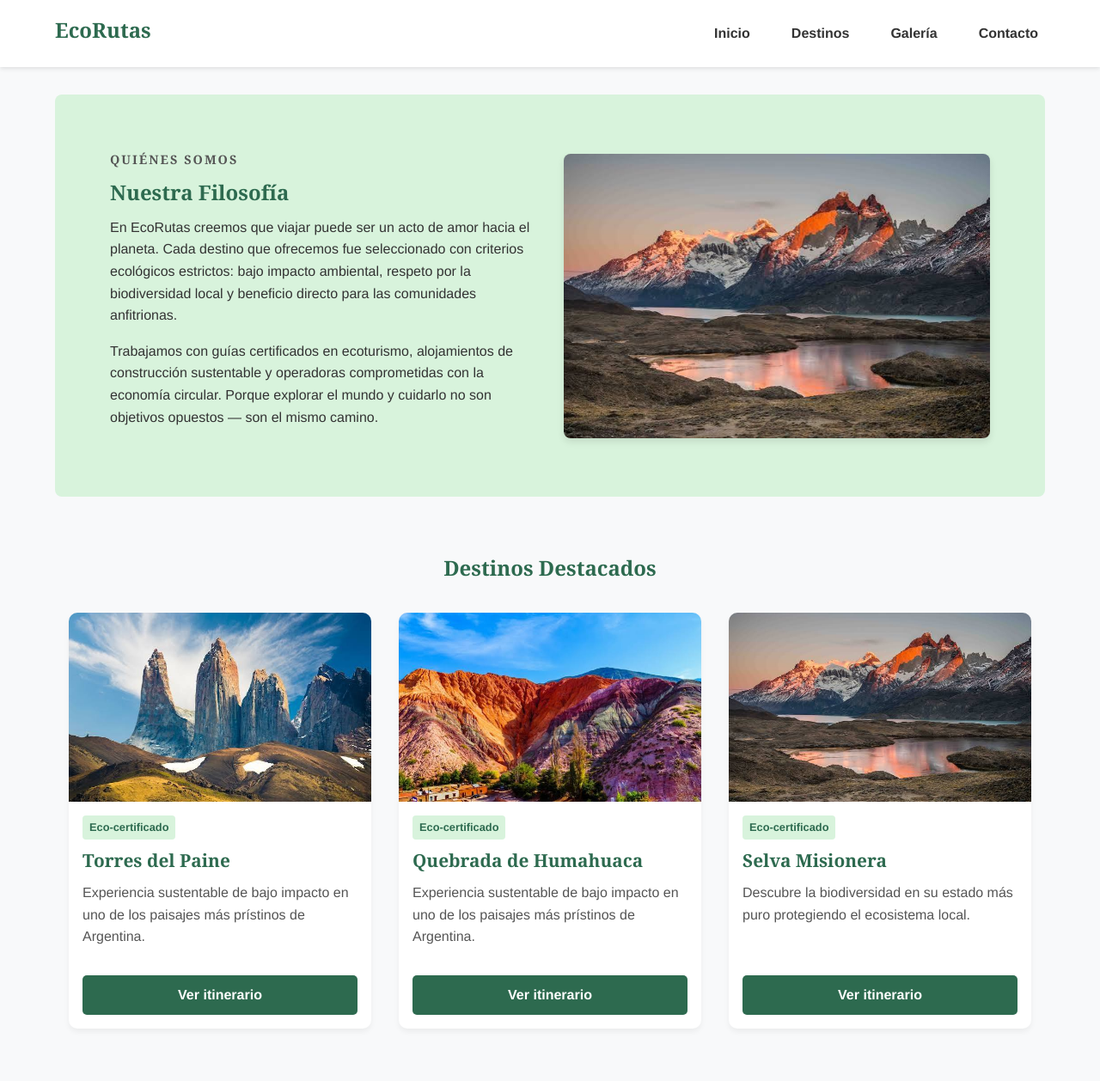
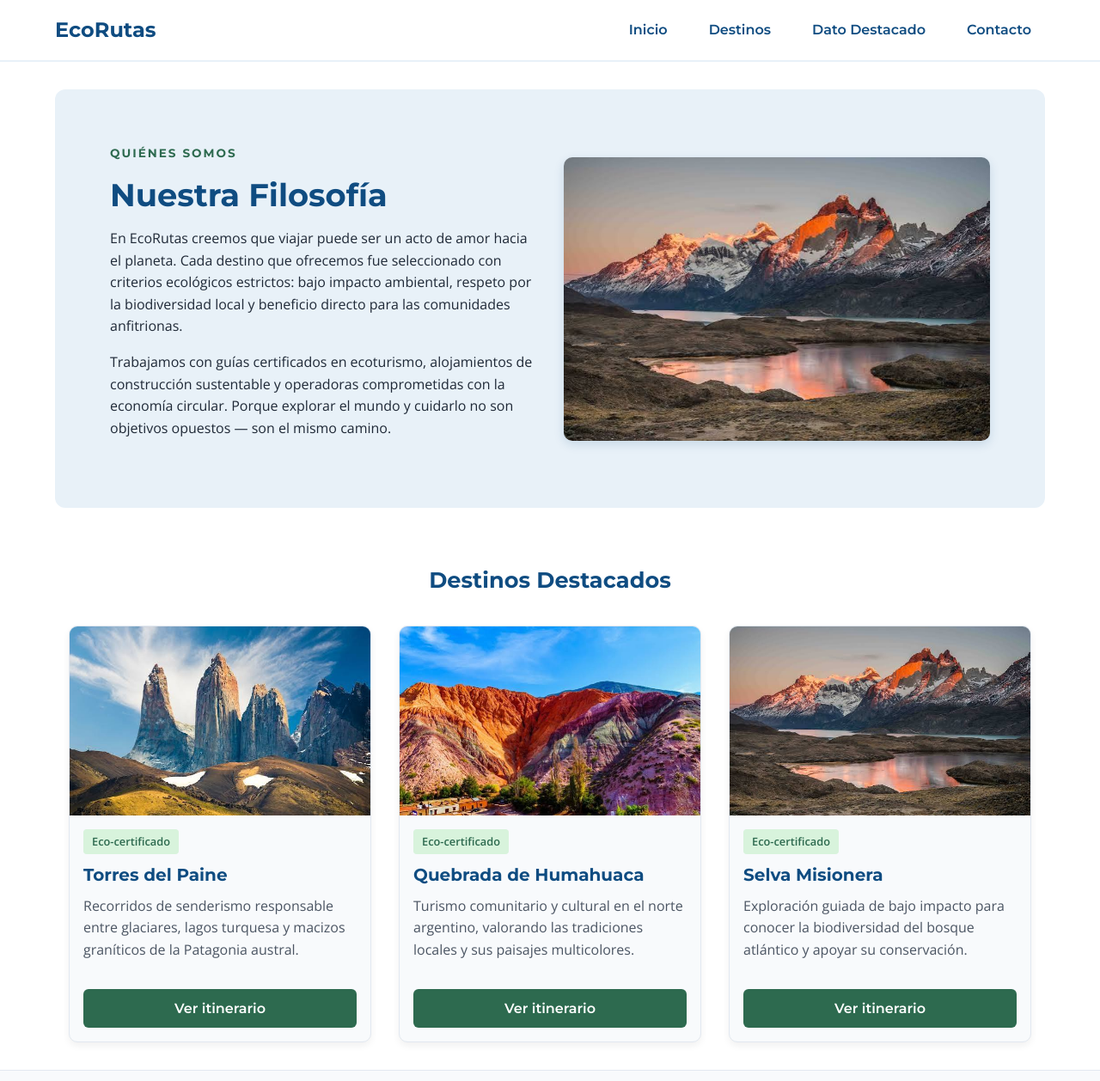
Before and after one commit to PaolinoSerpino/PaolinoEcoruta, a plain HTML site: page index.html in a window 1280 px wide. Shown: the top 1258 px of the page at 86% size. Drawn offline with nearby package versions, Linux system fonts and the light colour scheme.

Commit message:
entrega tp4 final

```diff
--- a/index.html
+++ b/index.html
@@ -3,7 +3,12 @@
 <head>
     <meta charset="UTF-8">
     <meta name="viewport" content="width=device-width, initial-scale=1.0">
-    <title>EcoRutas - Nuestra Filosofía</title>
+    <title>EcoRutas - Turismo Sustentable</title>
+    <!-- Tipografías seleccionadas: Montserrat y Open Sans -->
+    <link rel="preconnect" href="https://fonts.googleapis.com">
+    <link rel="preconnect" href="https://fonts.gstatic.com" crossorigin>
+    <link href="https://fonts.googleapis.com/css2?family=Montserrat:wght@600;700&family=Open+Sans:wght@400;600&display=swap" rel="stylesheet">
+    <!-- Vinculación correcta del CSS -->
     <link rel="stylesheet" href="styles.css">
 </head>
 <body>
@@ -16,7 +21,7 @@
             <ul class="nav-list">
                 <li><a href="#inicio">Inicio</a></li>
                 <li><a href="#destinos">Destinos</a></li>
-                <li><a href="#galeria">Galería</a></li>
+                <li><a href="#curiosidades">Dato Destacado</a></li>
                 <li><a href="#contacto">Contacto</a></li>
             </ul>
         </nav>
@@ -31,7 +36,7 @@
                 <p>Trabajamos con guías certificados en ecoturismo, alojamientos de construcción sustentable y operadoras comprometidas con la economía circular. Porque explorar el mundo y cuidarlo no son objetivos opuestos — son el mismo camino.</p>
             </div>
             <div class="hero-image">
-                <img src="images.jpeg" alt="Paisaje majestuoso de Torres del Paine" class="responsive-img">
+                <img src="images.jpeg" alt="Paisaje montañoso al atardecer en la Patagonia" class="responsive-img">
             </div>
         </section>
 
@@ -40,31 +45,30 @@
 
             <ul class="card-container">
                 <li class="card">
-                    <img src="images1.jpeg" alt="Montañas de Torres del Paine" class="card-img">
+                    <img src="images1.jpeg" alt="Formaciones rocosas de Torres del Paine" class="card-img">
                     <div class="card-content">
                         <span class="card-tag">Eco-certificado</span>
                         <h3 class="card-title">Torres del Paine</h3>
-                        <p class="card-description">Experiencia sustentable de bajo impacto en uno de los paisajes más prístinos de Argentina.</p>
-                        <a href="#" class="card-btn">Ver itinerario</a>
+                        <p class="card-description">Recorridos de senderismo responsable entre glaciares, lagos turquesa y macizos graníticos de la Patagonia austral.</p>
+                        <a href="#curiosidades" class="card-btn">Ver itinerario</a>
                     </div>
                 </li>
                 <li class="card">
-                    <img src="images 2.jpeg" alt="Cerro de los Siete Colores en Quebrada de Humahuaca" class="card-img">
+                    <img src="images2.jpeg" alt="Cerro de los Siete Colores en Quebrada de Humahuaca" class="card-img">
                     <div class="card-content">
                         <span class="card-tag">Eco-certificado</span>
                         <h3 class="card-title">Quebrada de Humahuaca</h3>
-                        <p class="card-description">Experiencia sustentable de bajo impacto en uno de los paisajes más prístinos de Argentina.</p>
-                        <a href="#" class="card-btn">Ver itinerario</a>
+                        <p class="card-description">Turismo comunitario y cultural en el norte argentino, valorando las tradiciones locales y sus paisajes multicolores.</p>
+                        <a href="#curiosidades" class="card-btn">Ver itinerario</a>
                     </div>
                 </li>
-
                 <li class="card">
-                    <img src="images.jpeg" alt="Paisaje de la Selva Misionera" class="card-img">
+                    <img src="images.jpeg" alt="Reserva natural de la Selva Misionera" class="card-img">
                     <div class="card-content">
                         <span class="card-tag">Eco-certificado</span>
                         <h3 class="card-title">Selva Misionera</h3>
-                        <p class="card-description">Descubre la biodiversidad en su estado más puro protegiendo el ecosistema local.</p>
-                        <a href="#" class="card-btn">Ver itinerario</a>
+                        <p class="card-description">Exploración guiada de bajo impacto para conocer la biodiversidad del bosque atlántico y apoyar su conservación.</p>
+                        <a href="#curiosidades" class="card-btn">Ver itinerario</a>
                     </div>
                 </li>
             </ul>
@@ -74,12 +78,12 @@
             <div class="info-content">
                 <h2 class="section-title">Dato Destacado</h2>
                 <p>Los glaciares de la Patagonia concentran aproximadamente el 90% de las reservas de agua dulce de América del Sur. El Campo de Hielo Patagónico Sur, compartido entre Argentina y Chile, es el tercer campo de hielo continental más grande del planeta, solo superado por los de la Antártida y Groenlandia. Conservarlo es una responsabilidad global.</p>
-                <a href="https://es.wikipedia.org/wiki/Campo_de_hielo_patag%C3%B3nico_sur" target="_blank" class="link-btn">Leer más en Wikipedia</a>
+                <a href="https://es.wikipedia.org/wiki/Campo_de_hielo_patag%C3%B3nico_sur" target="_blank" rel="noopener noreferrer" class="link-btn">Leer más en Wikipedia</a>
             </div>
         </section>
     </main>
 
-    <footer class="main-footer">
+    <footer id="contacto" class="main-footer">
         <div class="footer-col">
             <h2>EcoRutas</h2>
         </div>
--- a/styles.css
+++ b/styles.css
@@ -1,16 +1,20 @@
-
+/* =========================================
+   VARIABLES GLOBALES (:root)
+   ========================================= */
 :root {
-    /* Colores */
-    --color-primary: #2d6a4f;
-    --color-secondary: #d8f3dc;
-    --color-accent: #ff9f1c;
-    --color-bg: #f8f9fa;
-    --color-text: #333333;
-    --color-text-light: #555555;
+    /* Paleta: Blanco, Azul y Verde */
+    --color-primary: #0f4c81;       /* Azul: confianza, cielo, mar y títulos */
+    --color-primary-light: #e8f1f8; /* Azul muy suave para fondos destacados */
+    --color-secondary: #2d6a4f;     /* Verde: naturaleza y botones de acción */
+    --color-secondary-hover: #1b4332;
+    --color-bg: #ffffff;            /* Blanco: fondo principal limpio */
+    --color-surface: #f8fafc;       /* Gris/blanco suave para contraste */
+    --color-text: #1f2937;          /* Texto principal oscuro legible */
+    --color-text-light: #4b5563;
 
     /* Tipografías */
-    --font-primary: 'Helvetica Neue', Arial, sans-serif;
-    --font-heading: 'Georgia', serif;
+    --font-heading: 'Montserrat', sans-serif;
+    --font-primary: 'Open Sans', sans-serif;
 
     /* Espaciados */
     --spacing-sm: 8px;
@@ -19,11 +23,17 @@
     --spacing-xl: 64px;
 }
 
-
+/* =========================================
+   RESETEO BÁSICO Y ESTILOS GENERALES
+   ========================================= */
 * {
     margin: 0;
     padding: 0;
     box-sizing: border-box;
+}
+
+html {
+    scroll-behavior: smooth;
 }
 
 body {
@@ -43,22 +53,30 @@ p {
     margin-bottom: var(--spacing-md);
 }
 
-
 img {
     max-width: 100%;
     height: auto;
     display: block;
 }
 
+/* =========================================
+   DISEÑO MOBILE FIRST (Celulares)
+   ========================================= */
 
+/* Header y Navegación */
 .main-header {
-    background-color: #ffffff;
+    background-color: var(--color-bg);
     padding: var(--spacing-md);
-    box-shadow: 0 2px 5px rgba(0,0,0,0.1);
+    border-bottom: 2px solid var(--color-primary-light);
     display: flex;
     flex-direction: column;
     align-items: center;
     gap: var(--spacing-md);
+}
+
+.logo h2 {
+    margin-bottom: 0;
+    color: var(--color-primary);
 }
 
 .nav-list {
@@ -71,17 +89,20 @@ img {
 
 .nav-list a {
     text-decoration: none;
-    color: var(--color-text);
-    font-weight: bold;
-    padding: var(--spacing-sm);
-    transition: color 0.3s ease;
+    color: var(--color-primary);
+    font-family: var(--font-heading);
+    font-weight: 600;
+    padding: var(--spacing-sm) var(--spacing-md);
+    border-radius: 6px;
+    transition: background-color 0.3s ease, color 0.3s ease;
 }
 
 .nav-list a:hover {
-    color: var(--color-primary);
+    background-color: var(--color-secondary);
+    color: #ffffff;
 }
 
-
+/* Secciones generales */
 section {
     padding: var(--spacing-lg) var(--spacing-md);
 }
@@ -91,26 +112,32 @@ section {
     display: flex;
     flex-direction: column;
     gap: var(--spacing-lg);
-    background-color: var(--color-secondary);
-    border-radius: 8px;
+    background-color: var(--color-primary-light);
+    border-radius: 12px;
     margin: var(--spacing-md);
     padding: var(--spacing-lg);
 }
 
 .subtitle {
-    font-size: 0.9rem;
-    color: var(--color-text-light);
+    font-size: 0.85rem;
+    color: var(--color-secondary);
     letter-spacing: 2px;
 }
 
-.responsive-img {
-    border-radius: 8px;
-    box-shadow: 0 4px 8px rgba(0,0,0,0.1);
+.title {
+    font-size: 1.8rem;
 }
 
+.responsive-img {
+    border-radius: 10px;
+    box-shadow: 0 4px 12px rgba(15, 76, 129, 0.15);
+}
+
+/* Sección Destinos y Tarjetas */
 .section-title {
     text-align: center;
     margin-bottom: var(--spacing-lg);
+    font-size: 1.6rem;
 }
 
 .card-container {
@@ -121,10 +148,11 @@ section {
 }
 
 .card {
-    background-color: #ffffff;
+    background-color: var(--color-surface);
+    border: 1px solid #e2e8f0;
     border-radius: 10px;
     overflow: hidden;
-    box-shadow: 0 4px 6px rgba(0,0,0,0.05);
+    box-shadow: 0 4px 8px rgba(0, 0, 0, 0.06);
     display: flex;
     flex-direction: column;
     transition: transform 0.3s ease, box-shadow 0.3s ease;
@@ -132,7 +160,7 @@ section {
 
 .card:hover {
     transform: translateY(-5px);
-    box-shadow: 0 8px 15px rgba(0,0,0,0.15);
+    box-shadow: 0 10px 20px rgba(15, 76, 129, 0.14);
 }
 
 .card-img {
@@ -150,17 +178,17 @@ section {
 
 .card-tag {
     font-size: 0.8rem;
-    color: var(--color-primary);
-    background-color: var(--color-secondary);
-    padding: 4px 8px;
+    color: var(--color-secondary);
+    background-color: #d8f3dc;
+    padding: 4px 10px;
     border-radius: 4px;
     align-self: flex-start;
     margin-bottom: var(--spacing-sm);
-    font-weight: bold;
+    font-weight: 600;
 }
 
 .card-title {
-    font-size: 1.3rem;
+    font-size: 1.25rem;
 }
 
 .card-description {
@@ -168,21 +196,37 @@ section {
     flex-grow: 1;
 }
 
+/* Botones y Enlaces (Acento Verde) */
 .card-btn, .link-btn {
     display: inline-block;
     text-decoration: none;
-    background-color: var(--color-primary);
+    background-color: var(--color-secondary);
     color: #ffffff;
+    font-family: var(--font-heading);
     padding: 10px 20px;
-    border-radius: 5px;
+    border-radius: 6px;
     text-align: center;
-    font-weight: bold;
+    font-weight: 600;
     margin-top: var(--spacing-md);
-    transition: background-color 0.3s ease;
+    transition: background-color 0.3s ease, transform 0.2s ease;
 }
 
 .card-btn:hover, .link-btn:hover {
-    background-color: var(--color-accent);
+    background-color: var(--color-secondary-hover);
+    transform: scale(1.02);
+}
+
+/* Sección Dato Destacado */
+.section-info {
+    background-color: var(--color-surface);
+    border-top: 1px solid #e2e8f0;
+    border-bottom: 1px solid #e2e8f0;
+    text-align: center;
+}
+
+.info-content {
+    max-width: 800px;
+    margin: 0 auto;
 }
 
 /* Footer */
@@ -192,7 +236,7 @@ section {
     padding: var(--spacing-lg);
     display: flex;
     flex-direction: column;
-    gap: var(--spacing-lg);
+    gap: var(--spacing-md);
     text-align: center;
 }
 
@@ -201,13 +245,14 @@ section {
 }
 
 .main-footer p {
-    margin-bottom: 5px;
+    margin-bottom: 4px;
 }
 
-
+/* =========================================
+   MEDIA QUERIES (Tablets y Computadoras)
+   ========================================= */
 
 @media (min-width: 768px) {
-
     .main-header {
         flex-direction: row;
         justify-content: space-between;
@@ -216,7 +261,7 @@ section {
 
     .nav-list {
         flex-direction: row;
-        gap: var(--spacing-lg);
+        gap: var(--spacing-md);
     }
 
     .section-hero {
@@ -226,17 +271,13 @@ section {
         padding: var(--spacing-xl);
     }
 
-    .hero-text {
-        flex: 1;
-    }
-
-    .hero-image {
+    .hero-text, .hero-image {
         flex: 1;
     }
 
     .card-container {
         display: grid;
-        grid-template-columns: repeat(auto-fit, minmax(300px, 1fr));
+        grid-template-columns: repeat(2, 1fr);
         padding: 0 var(--spacing-xl);
     }
 
@@ -251,3 +292,13 @@ section {
         font-style: italic;
     }
 }
+
+@media (min-width: 1024px) {
+    .title {
+        font-size: 2.3rem;
+    }
+
+    .card-container {
+        grid-template-columns: repeat(3, 1fr);
+    }
+}
```
Also changed, not shown: images2.jpeg (renamed from images 2.jpeg).
